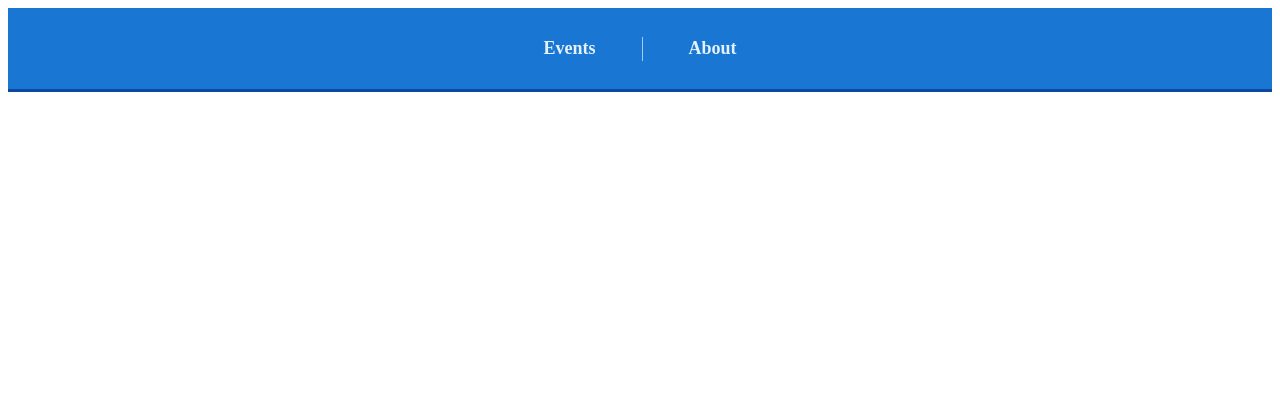
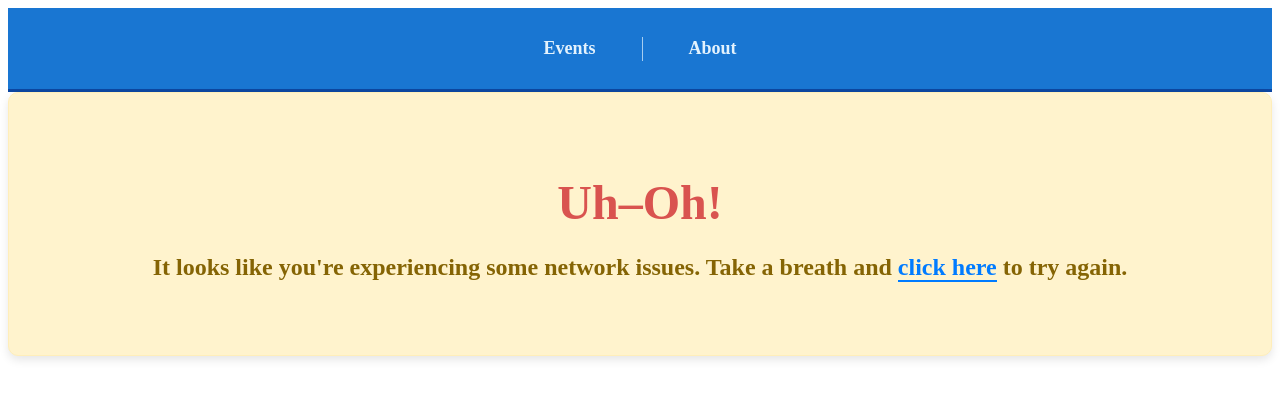
Before and after one commit to TommoParra/first-vue-app, a Vue app: page /network-error in a window 1280 px wide. Before the commit this address had no page. Shown: the top 398 px of the page. Built offline with nearby package versions, Linux system fonts and the light colour scheme.

Commit message:
some error and success handling

```diff
--- a/src/App.vue
+++ b/src/App.vue
@@ -1,9 +1,14 @@
 <script setup>
+import { inject } from 'vue';
 import { RouterLink, RouterView } from 'vue-router'
+const GStore = inject('GStore')
 </script>
 
 <template>
   <div id="layout">
+    <div class="flashMessage" v-if="GStore.flashMessage">
+      <p>{{ GStore.flashMessage }}</p>
+    </div>
     <header>
       <div class="wrapper">
         <nav>
@@ -82,4 +87,48 @@ nav a.router-link-exact-active {
     gap: 10px;
   }
 }
+
+.flashMessage {
+  position: fixed;
+  top: 20px;
+  left: 10%;
+  background-color: #4caf50; /* Success green */
+  color: white;
+  padding: 12px 24px;
+  border-radius: 8px;
+  font-size: 16px;
+  font-weight: 600;
+  box-shadow: 0 4px 10px rgba(0, 0, 0, 0.2);
+  animation: fadeIn 0.5s ease, fadeOut 0.5s ease 4s forwards;
+  z-index: 1000;
+  max-width: 80%;
+  text-align: center;
+  white-space: nowrap;
+  overflow: hidden;
+  text-overflow: ellipsis;
+}
+
+/* Fade in animation */
+@keyframes fadeIn {
+  from {
+    opacity: 0;
+    transform: translateX(-50%) translateY(-10px);
+  }
+  to {
+    opacity: 1;
+    transform: translateX(-50%) translateY(0);
+  }
+}
+
+/* Fade out animation */
+@keyframes fadeOut {
+  from {
+    opacity: 1;
+  }
+  to {
+    opacity: 0;
+  }
+}
+
+
 </style>
--- a/src/main.js
+++ b/src/main.js
@@ -1,4 +1,4 @@
-import { createApp } from 'vue'
+import { createApp, reactive } from 'vue'
 
 import App from './App.vue'
 import router from './router'
@@ -7,4 +7,7 @@ const app = createApp(App)
 
 app.use(router)
 
+const GStore = reactive({ flashMessage: ' ' })
+app.provide('GStore', GStore)
+
 app.mount('#app')
--- a/src/router/index.js
+++ b/src/router/index.js
@@ -5,6 +5,8 @@ import EventLayout from '@/views/event/EventLayout.vue'
 import EventDetails from '@/views/event/EventDetails.vue'
 import EventRegister from '@/views/event/EventRegister.vue'
 import EventEdit from '@/views/event/EventEdit.vue'
+import NotFound from '@/views/NotFound.vue'
+import NetworkError from '@/views/NetworkError.vue'
 
 const router = createRouter({
   history: createWebHistory(import.meta.env.BASE_URL),
@@ -44,6 +46,23 @@ const router = createRouter({
       component: AboutView,
       alias: '/about',
     },
+    {
+      path: '/404/:resource',
+      name: '404Resource',
+      component: NotFound,
+      props: true,
+    },
+    {
+      path: '/network-error',
+      name: 'NetworkError',
+      component: NetworkError
+    },
+    {
+      path: '/:catchAll(.*)',
+      name: 'NotFound',
+      component: NotFound,
+    }
+
   ],
 })
 
--- a/src/views/EventListView.vue
+++ b/src/views/EventListView.vue
@@ -2,6 +2,9 @@
 import { ref, onMounted, computed, watchEffect } from 'vue'
 import EventService from '@/services/EventService.js'
 import EventCard from '@/components/EventCard.vue'
+import { useRouter } from 'vue-router'
+
+const router = useRouter()
 
 const props = defineProps(['page'])
 
@@ -25,7 +28,7 @@ onMounted(() => {
     totalPages.value = Math.ceil(response.headers['x-total-count'] / 4);
   })
   .catch((error) => {
-    console.log(error)
+    router.push({ name: 'NetworkError' })
   })
   })
 
--- /dev/null
+++ b/src/views/NetworkError.vue
@@ -0,0 +1,46 @@
+<template>
+  <div class="network-error-container">
+    <h1 class="error-title">Uh–Oh!</h1>
+    <h3 class="error-message">
+      It looks like you're experiencing some network issues.
+      Take a breath and
+      <a href="#" @click.prevent="$router.go(-1)" class="retry-link">click here</a>
+      to try again.
+    </h3>
+  </div>
+</template>
+
+<style scoped>
+.network-error-container {
+  text-align: center;
+  padding: 50px;
+  background-color: #fff3cd;
+  border-radius: 10px;
+  box-shadow: 0 4px 10px rgba(0, 0, 0, 0.1);
+  border: 1px solid #ffeeba;
+}
+
+.error-title {
+  font-size: 3rem;
+  color: #d9534f;
+  margin-bottom: 10px;
+}
+
+.error-message {
+  font-size: 1.5rem;
+  color: #856404;
+}
+
+.retry-link {
+  color: #007bff;
+  font-weight: bold;
+  text-decoration: none;
+  border-bottom: 2px solid #007bff;
+  transition: color 0.3s ease, border-bottom 0.3s ease;
+}
+
+.retry-link:hover {
+  color: #0056b3;
+  border-bottom: 2px solid #0056b3;
+}
+</style>
--- /dev/null
+++ b/src/views/NotFound.vue
@@ -0,0 +1,52 @@
+<script setup>
+defineProps ({
+  resource: {
+    type: String,
+    required: true,
+    default: 'page'
+  }
+})
+</script>
+
+<template>
+  <div class="not-found-container">
+    <h1 class="error-title">Oops!</h1>
+    <h3 class="error-message">The {{ resource }} you're looking for is not here.</h3>
+    <router-link :to="{ name: 'event-list' }" class="home-link">
+      Back to the home page
+    </router-link>
+  </div>
+</template>
+
+<style scoped>
+.not-found-container {
+  text-align: center;
+  padding: 50px;
+  background-color: #f8f9fa;
+  border-radius: 10px;
+  box-shadow: 0 4px 10px rgba(0, 0, 0, 0.1);
+  min-height: 100vh;
+}
+
+.error-title {
+  font-size: 3rem;
+  color: #dc3545;
+  margin-bottom: 10px;
+}
+
+.error-message {
+  font-size: 1.5rem;
+  color: #6c757d;
+}
+
+.home-link {
+  display: inline-block;
+  margin-top: 20px;
+  padding: 10px 20px;
+  font-size: 1.2rem;
+  color: white;
+  background-color: #007bff;
+  text-decoration: none;
+  border-radius: 5px;
+}
+</style>
--- a/src/views/event/EventLayout.vue
+++ b/src/views/event/EventLayout.vue
@@ -2,7 +2,7 @@
 <script setup>
 import { ref, onMounted } from 'vue'
 import EventService from '/src/services/EventService.js'
-
+import router from '@/router'
 const props = defineProps({
   id: {
     required: true,
@@ -17,7 +17,14 @@ onMounted(() => {
       event.value = response.data
     })
     .catch((error) => {
-      console.log(error)
+      if (error.response && error.response.status == 404) {
+        router.push({
+          name: '404Resource',
+          params: { resource: 'event' }
+        })
+      } else {
+        router.push({ name: 'NetworkError' })
+      }
     })
 })
 </script>
@@ -26,13 +33,13 @@ onMounted(() => {
   <div v-if="event">
     <h1>{{ event.title }}</h1>
     <div id="nav">
-      <router-link :to="{ name: 'eventDetails'}">Details</router-link>
+      <router-link :to="{ name: 'eventDetails' }">Details</router-link>
       |
-      <router-link :to="{ name: 'eventRegister'}">Register</router-link>
+      <router-link :to="{ name: 'eventRegister' }">Register</router-link>
       |
-      <router-link :to="{ name: 'eventEdit'}">Edit</router-link>
+      <router-link :to="{ name: 'eventEdit' }">Edit</router-link>
     </div>
-    <router-view :event="event"/>
+    <router-view :event="event" />
   </div>
 </template>
 
@@ -77,5 +84,4 @@ h1 {
 #nav span {
   color: #b0bec5;
 }
-
 </style>
--- a/src/views/event/EventRegister.vue
+++ b/src/views/event/EventRegister.vue
@@ -1,9 +1,15 @@
 <script setup>
+import { inject } from 'vue';
 import { useRouter } from 'vue-router';
 const props = defineProps(["event"]);
 const router = useRouter();
+const GStore = inject('GStore')
 const register = () => {
     //api logic
+    GStore.flashMessage = 'You are successfully registered for' + event.title
+    setTimeout(() =>{
+      GStore.flashMessage = ''
+    }, 3000)
     router.push({
       name: 'eventDetails'
     })
```
